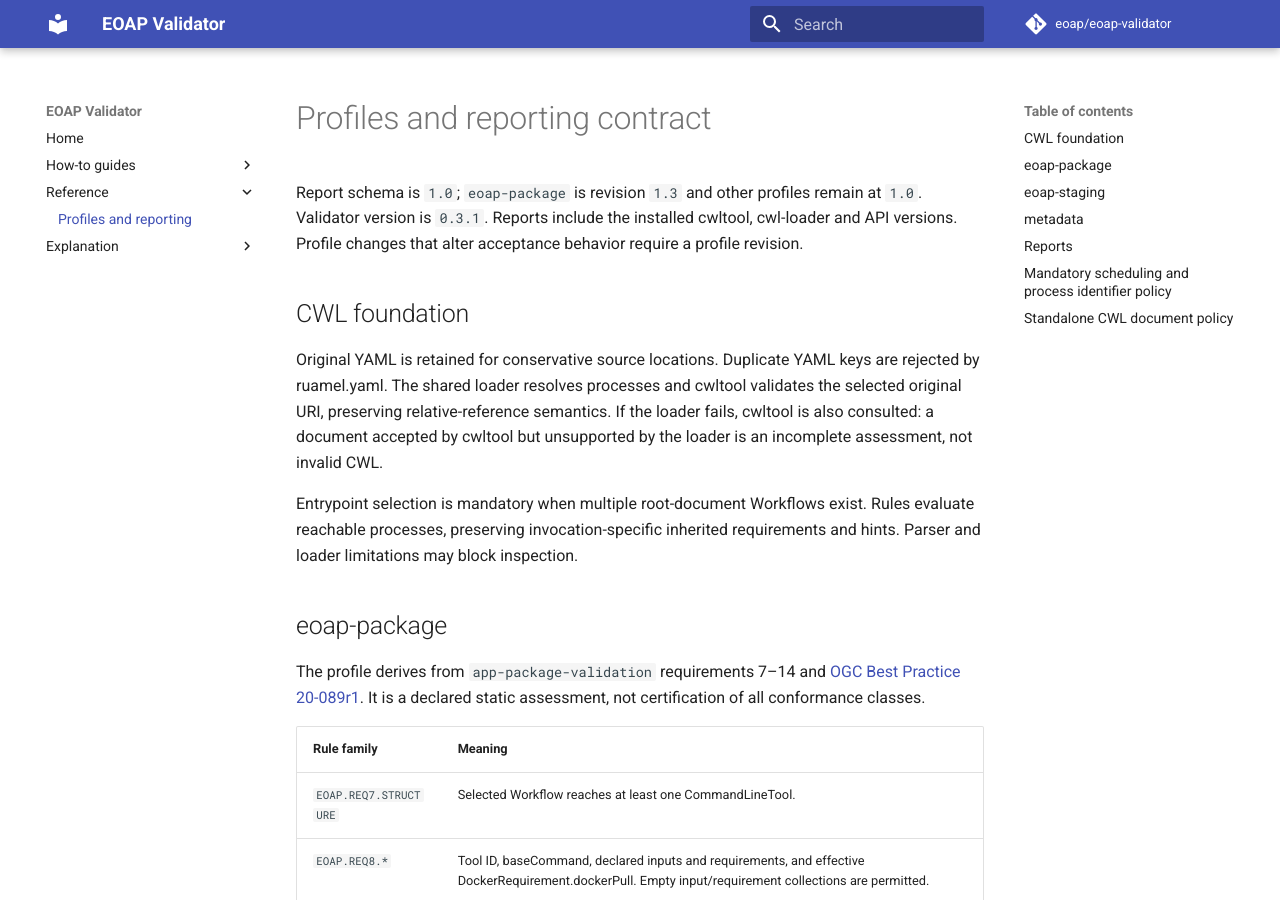
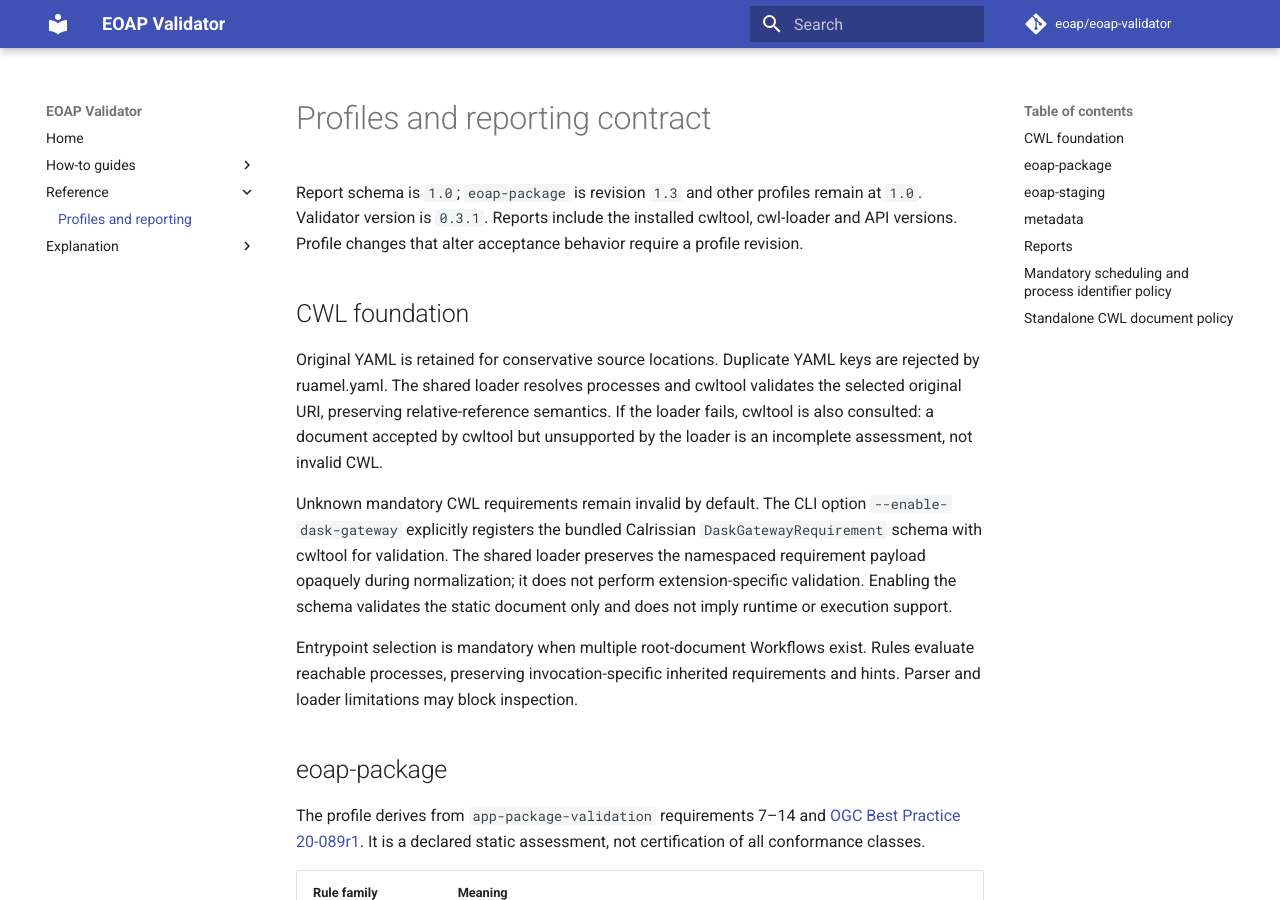
Before and after one commit to eoap/eoap-validator, an MkDocs documentation site: the page built from docs/reference/profiles.md, in a window 1280 px wide and 900 px high. Built offline with MkDocs 1.6.1 and Material for MkDocs 9.7.7, drawn with Linux system fonts in a browser that asks for light colours; comment, search, counter and statistics services are not loaded.

Commit message:
feat: add Dask Gateway validation flag

```diff
--- a/docs/reference/profiles.md
+++ b/docs/reference/profiles.md
@@ -11,6 +11,13 @@ are rejected by ruamel.yaml. The shared loader resolves processes and cwltool
 validates the selected original URI, preserving relative-reference semantics.
 If the loader fails, cwltool is also consulted: a document accepted by cwltool
 but unsupported by the loader is an incomplete assessment, not invalid CWL.
+
+Unknown mandatory CWL requirements remain invalid by default. The CLI option
+`--enable-dask-gateway` explicitly registers the bundled Calrissian
+`DaskGatewayRequirement` schema with cwltool for validation. The shared loader
+preserves the namespaced requirement payload opaquely during normalization; it
+does not perform extension-specific validation. Enabling the schema validates
+the static document only and does not imply runtime or execution support.
 
 Entrypoint selection is mandatory when multiple root-document Workflows exist.
 Rules evaluate reachable processes, preserving invocation-specific inherited
```
Also changed, not shown: README.md (+20 -0 lines), 3 other files.
